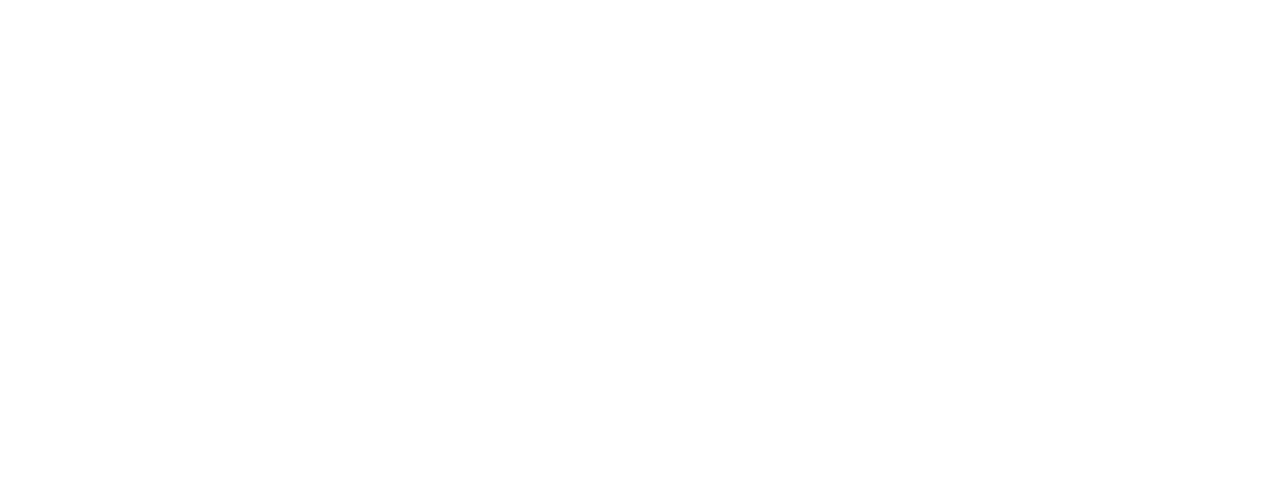
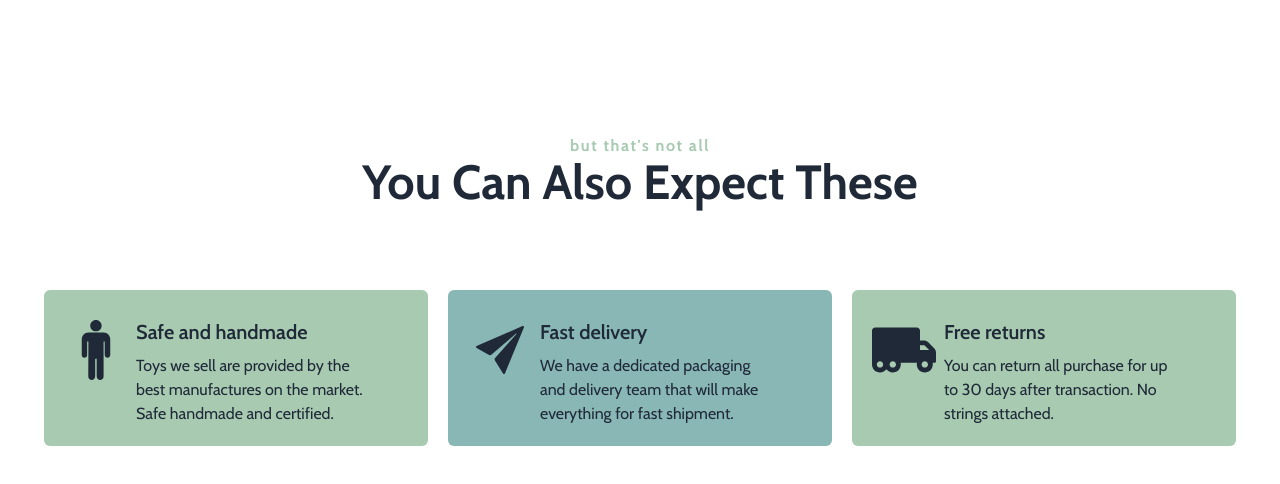
Before and after one commit to MehediHaassan1/client-mini-moto, a React (Vite) app: page / in a window 1280 px wide. Shown: the part 2724-3208 px from the top of the page. Built offline with nearby package versions, Linux system fonts and the light colour scheme.

Commit message:
extra specialty section done

```diff
--- /dev/null
+++ b/src/pages/Home/ExtraSpecialty/ExtraSpecialty.jsx
@@ -0,0 +1,60 @@
+import React from "react";
+import { IoIosMan, IoIosSend } from "react-icons/io";
+import { FaTruckMoving } from "react-icons/fa";
+
+const ExtraSpecialty = () => {
+    return (
+        <div className="max-w-7xl mx-auto min-h-screen md:flex flex-col justify-center">
+            <div className="text-center py-16 ">
+                <p className="text-base font-bold tracking-widest text-[#A7CAB1] ">
+                    but that's not all
+                </p>
+                <h1 className="text-5xl capitalize font-bold ">
+                    you can also expect these
+                </h1>
+            </div>
+            <div className="md:flex justify-center gap-5 ">
+                <div className="bg-[#A7CAB1] flex gap-2 py-5 px-3 my-5 md:w-96 md:py-2 md:px-0 rounded-md xl:p-5">
+                    <IoIosMan className="w-16 h-16 my-2" />
+                    <div className="w-4/6">
+                        <h1 className="text-lg lg:text-xl my-2 font-semibold">
+                            Safe and handmade
+                        </h1>
+                        <p>
+                            Toys we sell are provided by the best manufactures
+                            on the market. Safe handmade and certified.
+                        </p>
+                    </div>
+                </div>
+
+                <div className="bg-[#88B7B5] flex gap-2 py-5 px-3 my-5 md:w-96 md:py-2 md:px-0 rounded-md xl:p-5">
+                    <IoIosSend className="w-16 h-16 my-2" />
+                    <div className="w-4/6">
+                        <h1 className="text-lg lg:text-xl my-2 font-semibold">
+                            Fast delivery
+                        </h1>
+                        <p>
+                            We have a dedicated packaging and delivery team that
+                            will make everything for fast shipment.
+                        </p>
+                    </div>
+                </div>
+
+                <div className="bg-[#A7CAB1] flex gap-2 py-5 px-3 my-5 md:w-96 md:py-2 md:px-0 rounded-md xl:p-5">
+                    <FaTruckMoving className="w-16 h-16 my-2" />
+                    <div className="w-4/6">
+                        <h1 className="text-lg lg:text-xl my-2 font-semibold">
+                            Free returns
+                        </h1>
+                        <p>
+                            You can return all purchase for up to 30 days after
+                            transaction. No strings attached.
+                        </p>
+                    </div>
+                </div>
+            </div>
+        </div>
+    );
+};
+
+export default ExtraSpecialty;
--- a/src/pages/Home/Home/Home.jsx
+++ b/src/pages/Home/Home/Home.jsx
@@ -2,6 +2,7 @@
 import Banner from "../Banner/Banner";
 import About from "../About/About";
 import Specialty from "../Specialty/Specialty";
+import ExtraSpecialty from "../ExtraSpecialty/ExtraSpecialty";
 
 const Home = () => {
     return (
@@ -9,7 +10,7 @@
             <Banner></Banner>
             <About></About>
             <Specialty></Specialty>
-            <div className="min-h-screen">g</div>
+            <ExtraSpecialty></ExtraSpecialty>
         </div>
     );
 };
--- a/src/pages/Home/Specialty/Specialty.jsx
+++ b/src/pages/Home/Specialty/Specialty.jsx
@@ -86,7 +86,7 @@
                         </div>
                     </div>
                     <div className="flex justify-center relative">
-                        <div className="border p-1 rounded-full absolute lg:-bottom-16 hidden lg:block">
+                        <div className="border p-1 rounded-full absolute lg:-bottom-0 xl:-bottom-16 hidden lg:block">
                             <button className="w-10 h-10 bg-[#310A31] rounded-full flex items-center justify-center">
                                 <FaArrowDownLong className="w-4 h-4 text-[#a7cab1]" />
                             </button>
```
Also changed, not shown: src/index.css (+10 -0 lines).
